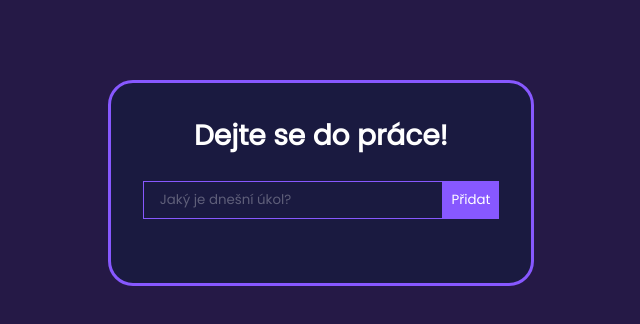
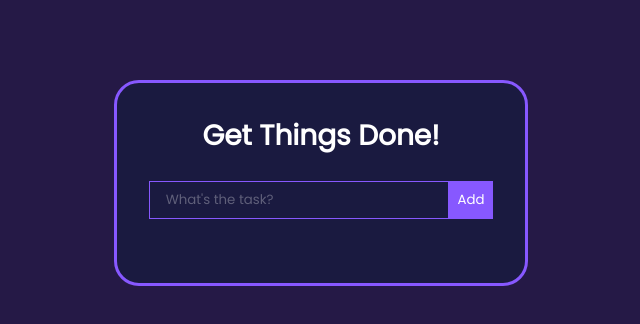
Before and after one commit to Joseftrojkar/React-Todo-List, a React (Create React App) app: page / in a window 1280 px wide. Shown: the top 324 px of the page, without its empty margins (319-959 px from the left). Built offline with nearby package versions, Linux system fonts and the light colour scheme.

Commit message:
Changed language

```diff
--- a/src/components/EditTodoForm.js
+++ b/src/components/EditTodoForm.js
@@ -13,8 +13,8 @@ export const EditTodoForm = ({editTodo, task}) => {
 
     return (
         <form className='TodoForm' onSubmit={handleSubmit}>
-            <input type="text" className='todo-input' value={value} placeholder='Upravte úkol' onChange={(e) => setValue(e.target.value)}/>
-            <button type='submit' className='todo-btn'>Upravit
+            <input type="text" className='todo-input' value={value} placeholder='Edit task' onChange={(e) => setValue(e.target.value)}/>
+            <button type='submit' className='todo-btn'>Edit
             </button>
         </form>
     )
--- a/src/components/TodoForm.js
+++ b/src/components/TodoForm.js
@@ -13,8 +13,8 @@ export const TodoForm = ({addTodo}) => {
 
     return (
         <form className='TodoForm' onSubmit={handleSubmit}>
-            <input type="text" className='todo-input' value={value} placeholder='Jaký je dnešní úkol?' onChange={(e) => setValue(e.target.value)}/>
-            <button type='submit' className='todo-btn'>Přidat
+            <input type="text" className='todo-input' value={value} placeholder="What's the task?" onChange={(e) => setValue(e.target.value)}/>
+            <button type='submit' className='todo-btn'>Add
             </button>
         </form>
     )
--- a/src/components/TodoWrapper.js
+++ b/src/components/TodoWrapper.js
@@ -30,7 +30,7 @@ export const TodoWrapper = () => {
     }
     return (
         <div className='TodoWrapper'>
-            <h1>Dejte se do práce!</h1>
+            <h1>Get Things Done!</h1>
             <TodoForm addTodo={addTodo} />
             {todos.map((todo, index) => (
                 todo.isEditing ? (
```
